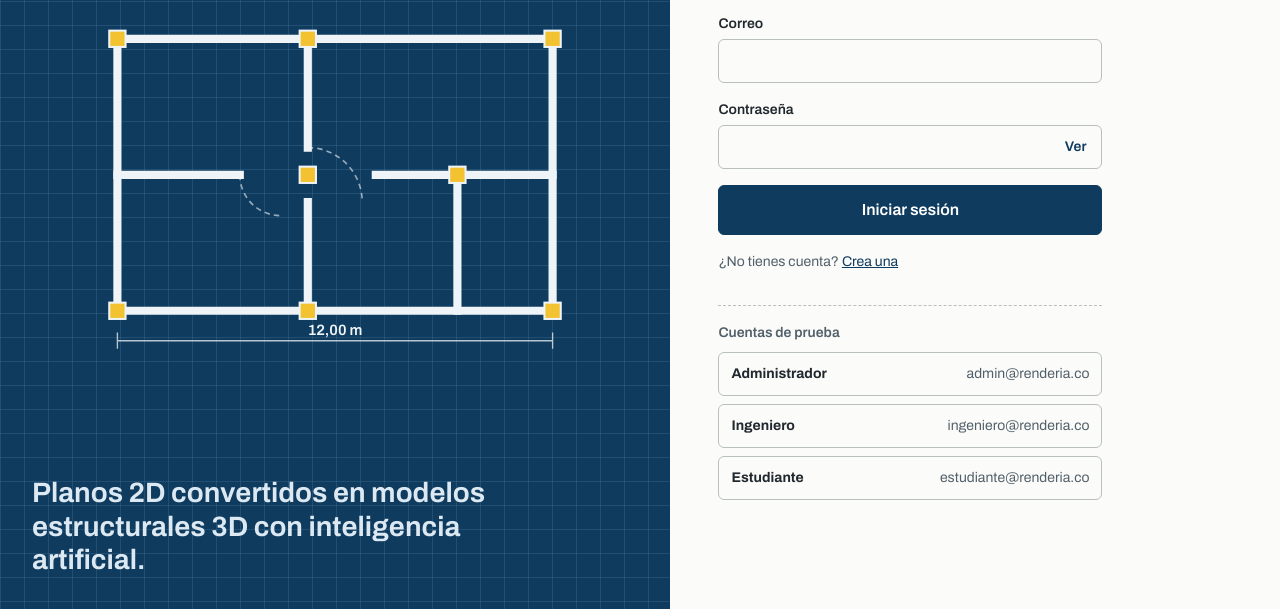
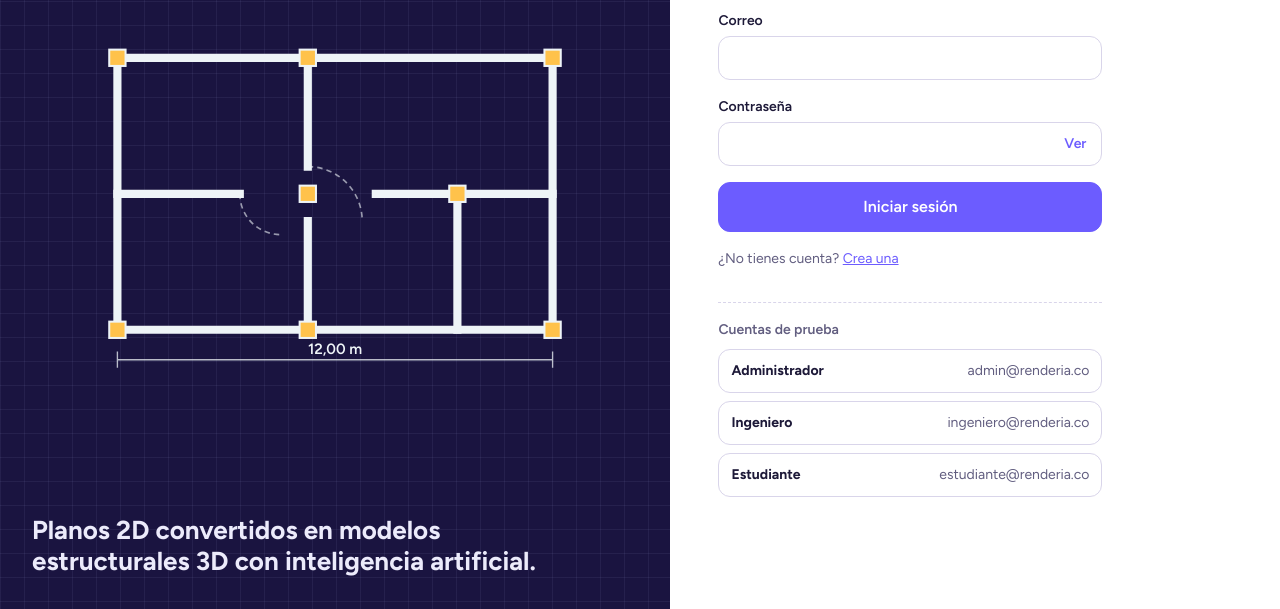
Before and after one commit to Render-ia/renderia-frontend, a website built with Vite: page index.html in a window 1280 px wide. Shown: the part 191-800 px from the top of the page. Built offline with nearby package versions, Linux system fonts and the light colour scheme; no server answers.

Commit message:
Nueva paleta Aurora estructural, tipografías Bricolage Grotesque y Figtree
Co-Authored-By: Claude Opus 5.5 <noreply@anthropic.com>
Claude-Session: https://claude.ai/code/session_012BkkVEgR3Q9eZSe3LFu1vo

```diff
--- a/index.html
+++ b/index.html
@@ -8,7 +8,7 @@
     <link rel="preconnect" href="https://fonts.googleapis.com" />
     <link rel="preconnect" href="https://fonts.gstatic.com" crossorigin />
     <link
-      href="https://fonts.googleapis.com/css2?family=Archivo:wdth,wght@100..125,400..800&display=swap"
+      href="https://fonts.googleapis.com/css2?family=Bricolage+Grotesque:opsz,wght@12..96,600..800&family=Figtree:wght@400..700&display=swap"
       rel="stylesheet"
     />
     <title>Render.IA</title>
--- a/src/styles/tokens.css
+++ b/src/styles/tokens.css
@@ -1,49 +1,65 @@
 /*
- * Design tokens for Render.IA.
- * Palette taken from construction drawings: drafting paper, graphite ink,
- * prussian blue (cyanotype), concrete grey and survey-marker yellow.
+ * Design tokens for Render.IA — "Aurora estructural".
+ * Light passing through a building model: deep night surfaces lit by iris,
+ * lagoon and rose glows, and calm lavender work areas with a faint dot grid
+ * that recalls drafting paper. Amber stays the color of columns.
  */
 :root {
-  /* Color */
-  --color-paper: #f3f5f2;
-  --color-paper-raised: #fbfcfa;
-  --color-graphite: #22292e;
-  --color-graphite-soft: #52606a;
-  --color-prussian: #0f3b5f;
-  --color-prussian-strong: #0a2840;
-  --color-prussian-tint: #dde8f0;
-  --color-concrete: #b9bfbd;
-  --color-concrete-soft: #dde1df;
-  --color-survey: #f2c230;
-  --color-survey-ink: #5c4a07;
-  --color-danger: #b23a26;
-  --color-success: #2f6b45;
-  --color-grid: rgba(29, 78, 110, 0.08);
-  /* Text on prussian or success fills */
+  /* Color: work areas */
+  --color-paper: #f5f4fb;
+  --color-paper-raised: #ffffff;
+  --color-graphite: #1d1938;
+  --color-graphite-soft: #625e80;
+  --color-concrete: #d9d5ea;
+  --color-concrete-soft: #ecebf5;
+
+  /* Color: accents */
+  --color-prussian: #6c5cff;
+  --color-prussian-strong: #5141e6;
+  --color-prussian-tint: #ece9ff;
+  --color-lagoon: #19c3b4;
+  --color-rose: #ff6b9a;
+  --color-survey: #ffc24b;
+  --color-survey-ink: #6b4a00;
+  --color-danger: #d93a5b;
+  --color-success: #0f9184;
+  --color-grid: rgba(108, 92, 255, 0.13);
+  /* Text on iris or success fills */
   --color-on-accent: #ffffff;
 
-  /* Cyanotype surfaces: the sidebar and the blueprint panels stay blue in both themes */
-  --color-cyanotype: #0f3b5f;
-  --color-cyanotype-deep: #0a2840;
-  --color-cyanotype-raised: #164a73;
-  --color-cyanotype-line: #8fc1e3;
-  --color-cyanotype-text: #dce9f2;
-  --color-cyanotype-muted: #a9c4d8;
-  --color-cyanotype-grid: rgba(143, 193, 227, 0.14);
+  /* Night surfaces: the sidebar and the hero panels stay dark in both themes */
+  --color-cyanotype: #1a1440;
+  --color-cyanotype-deep: #120e2e;
+  --color-cyanotype-raised: rgba(255, 255, 255, 0.09);
+  --color-cyanotype-line: #a99fff;
+  --color-cyanotype-text: #ecebfb;
+  --color-cyanotype-muted: #aaa5d1;
+  --color-cyanotype-grid: rgba(196, 189, 255, 0.07);
 
-  /* Elevation */
-  --shadow-card: 0 1px 0 rgba(15, 59, 95, 0.1), 0 8px 24px rgba(15, 59, 95, 0.07);
+  /* Aurora: glows layered over the night surfaces */
+  --aurora:
+    radial-gradient(60% 50% at 12% 8%, rgba(108, 92, 255, 0.55), transparent 70%),
+    radial-gradient(50% 45% at 92% 88%, rgba(25, 195, 180, 0.38), transparent 70%),
+    radial-gradient(45% 40% at 70% 25%, rgba(255, 107, 154, 0.3), transparent 70%);
+  --aurora-grid:
+    linear-gradient(var(--color-cyanotype-grid) 1px, transparent 1px),
+    linear-gradient(90deg, var(--color-cyanotype-grid) 1px, transparent 1px);
+
+  /* Elevation: tinted with iris instead of plain grey */
+  --shadow-card: 0 1px 2px rgba(29, 25, 56, 0.05), 0 14px 32px -14px rgba(76, 61, 220, 0.22);
+  --shadow-lift: 0 2px 4px rgba(29, 25, 56, 0.06), 0 22px 44px -18px rgba(76, 61, 220, 0.35);
 
   /* Type */
-  --font-family: 'Archivo', system-ui, sans-serif;
+  --font-family: 'Figtree', system-ui, sans-serif;
+  --font-display: 'Bricolage Grotesque', 'Figtree', system-ui, sans-serif;
   --font-size-xs: 0.75rem;
   --font-size-sm: 0.875rem;
   --font-size-md: 1rem;
   --font-size-lg: 1.25rem;
-  --font-size-xl: 1.75rem;
-  --font-size-xxl: 2.5rem;
+  --font-size-xl: 1.625rem;
+  --font-size-xxl: 2.25rem;
   --line-height-body: 1.55;
-  --line-height-tight: 1.15;
+  --line-height-tight: 1.12;
 
   /* Space (4px grid) */
   --space-1: 0.25rem;
@@ -54,34 +70,36 @@
   --space-8: 2rem;
   --space-12: 3rem;
 
-  /* Shape */
-  --radius-sm: 4px;
-  --radius-md: 6px;
-  --radius-lg: 10px;
+  /* Shape: rounder as the element gets bigger */
+  --radius-sm: 8px;
+  --radius-md: 12px;
+  --radius-lg: 20px;
+  --radius-pill: 999px;
   --border-hairline: 1px solid var(--color-concrete);
   --border-ink: 1.5px solid var(--color-graphite);
 
   /* Layout */
-  --sidebar-width: 15rem;
+  --sidebar-width: 16rem;
   --topbar-height: 3.5rem;
 }
 
 @media (prefers-color-scheme: dark) {
   :root:not([data-theme='light']) {
-    --color-paper: #151b1f;
-    --color-paper-raised: #1c242a;
-    --color-graphite: #e4e9e7;
-    --color-graphite-soft: #9aa7ae;
-    --color-prussian: #7fb3d3;
-    --color-prussian-strong: #a9cde3;
-    --color-prussian-tint: #20323e;
-    --color-concrete: #3b464d;
-    --color-concrete-soft: #2a3339;
-    --color-survey-ink: #f1db86;
-    --color-success: #6fbf8b;
-    --color-danger: #e57a65;
-    --color-grid: rgba(127, 179, 211, 0.07);
-    --color-on-accent: #10181d;
-    --shadow-card: 0 1px 0 rgba(0, 0, 0, 0.4), 0 8px 24px rgba(0, 0, 0, 0.25);
+    --color-paper: #0f0c24;
+    --color-paper-raised: #1a1638;
+    --color-graphite: #ecebfb;
+    --color-graphite-soft: #a8a4cc;
+    --color-prussian: #9d91ff;
+    --color-prussian-strong: #b8afff;
+    --color-prussian-tint: #2a2357;
+    --color-concrete: #37315f;
+    --color-concrete-soft: #241f48;
+    --color-survey-ink: #ffd98a;
+    --color-success: #4fd8c9;
+    --color-danger: #ff7d97;
+    --color-grid: rgba(157, 145, 255, 0.1);
+    --color-on-accent: #120e2e;
+    --shadow-card: 0 1px 0 rgba(0, 0, 0, 0.4), 0 14px 32px -14px rgba(0, 0, 0, 0.6);
+    --shadow-lift: 0 1px 0 rgba(0, 0, 0, 0.4), 0 22px 44px -18px rgba(0, 0, 0, 0.7);
   }
 }
```
